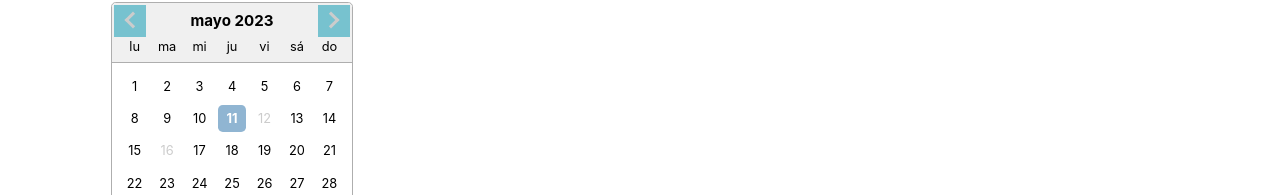
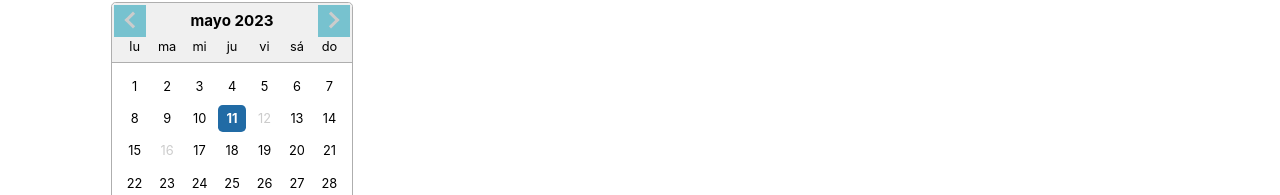
Before and after one commit to SFMZ21/APP_Disfraces_MZ, a React (Create React App) app: page /productos/1 in a window 1280 px wide. Shown: the part 298-493 px from the top of the page. Built offline with nearby package versions, Linux system fonts and the light colour scheme; no server answers; the database is empty; sample sign-in values are in the browser's storage; some icons are missing.

Commit message:
Función de selección de fechas en catálogo y carrito

```diff
--- a/src/components/Carrito/carrito.js
+++ b/src/components/Carrito/carrito.js
@@ -1,4 +1,4 @@
-import React, { useContext, useState } from 'react';
+import React, { useContext, useState, useEffect } from 'react';
 import Card from '../../images/BienvenidaHada.svg';
 import { DataContext } from '../../context/DataProvider';
 import ReservationForm from './reservationForm';
@@ -8,6 +8,12 @@ export const Carrito=()=>{
     const [menu,setMenu]= value.menu;
     const [carrito,setCarrito]=value.carrito;
     const [total] =value.total;
+
+    const [date, setDate] = useState(new Date());
+    const [startDate, setStartDate] = value.startDate;
+    const [endDate, setEndDate] = value.endDate;
+
+
 
 
     const tooglefalse =()=>{
@@ -64,6 +70,14 @@ export const Carrito=()=>{
         setShowModal(false);
     };
 
+     // Limpia las fechas después de eliminar productos del carrito
+    useEffect(() => {
+    if (carrito.length === 0) {
+      setStartDate(null);
+      setEndDate(null);
+    }
+    }, [carrito]);
+
 
     const show1 = menu ? "carritos show": "carritos";
     const show2 = menu ? "carrito show": "carrito";
@@ -104,6 +118,12 @@ export const Carrito=()=>{
 
 
                 <div className='carrito_footer'>
+                    <div>
+                        {/* Mostrar las fechas seleccionadas en el carrito */}
+                        <p>Fecha de inicio: {startDate ? startDate.toLocaleDateString("es"): "No seleccionada"}</p>
+                        <p>Fecha de fin: {endDate ? endDate.toLocaleDateString("es") : "No seleccionada"}</p>
+                    </div>
+
                     <h3>Total:{total}</h3>
                     <div>
                         <button className='btn-pago' onClick={handleOpenModal}>Reservar</button>
--- a/src/components/Productos/productoCatalogo.js
+++ b/src/components/Productos/productoCatalogo.js
@@ -22,12 +22,16 @@ export const ProductoCatalogo=()=> {
   let item =0;
 
   /*Calendario */
-  const [startDate, setStartDate] = useState(new Date());
-  const [endDate, setEndDate] = useState(null);
-  const onChange = (dates) => {
-    const [start, end] = dates;
-    setStartDate(start);
-    setEndDate(end);
+  const [date, setDate] = useState(new Date());
+  const [startDate, setStartDate] = useState()
+  const [endDate, setEndDate] = useState();
+
+  const handleChange = (range) => {
+    const [startDate, endDate] = range;
+    setStartDate(startDate);
+    setEndDate(endDate);
+    console.log(startDate,'inicio');
+    console.log(endDate,'fin')
   };
 
   const isDateRangeValid = (start, end) => {
@@ -84,8 +88,8 @@ export const ProductoCatalogo=()=> {
                   className='my-datepicker'
                   showIcon
                   locale="es"
-                  selected={startDate}
-                  onChange={onChange}
+                  selected={date}
+                  onChange={handleChange}
                   startDate={startDate}
                   endDate={endDate}
                   excludeDates={[addDays(new Date(), 1), addDays(new Date(), 5)]}
@@ -97,7 +101,7 @@ export const ProductoCatalogo=()=> {
             <button className='btn'  onClick={() => {
                   // Verifica si el rango de fechas seleccionado es válido antes de agregar el producto al carrito
                   if (isDateRangeValid(startDate, endDate)) {
-                    addCarrito(detalle.id);
+                    addCarrito(detalle.id, startDate,endDate);
                   } else {
                      // Si el rango de fechas no es válido, muestra un alert al usuario
                     alert('El rango de fechas seleccionado no es válido. Por favor, selecciona un rango de fechas de hasta 7 días.');
--- a/src/context/DataProvider.js
+++ b/src/context/DataProvider.js
@@ -9,6 +9,10 @@ export const DataProvider = (props) =>{
     const [menu,setMenu]= useState(false); /*manejador de estado del carrito*/
     const [carrito,setCarrito]=useState([]);
     const [total,setTotal] =useState(0);
+
+    /**fechas para el carrito */
+    const [startDate, setStartDate] = useState(new Date());
+    const [endDate, setEndDate] = useState(null);
 
     useEffect(()=>{
        const obtenerDatos = async()=>{
@@ -27,7 +31,7 @@ export const DataProvider = (props) =>{
 
     },[])
 
-    const addCarrito =(id)=>{
+    const addCarrito =(id, startDate, endDate)=>{
         const check =carrito.every(item=>{
             return item.id !== id;
         })
@@ -39,6 +43,10 @@ export const DataProvider = (props) =>{
         }else{
             alert("El producto se ha añadido al carrito")
         }
+
+        /**enviar fechas al carrito */
+        setStartDate(startDate);
+        setEndDate(endDate);
     }
 
     useEffect(()=>{
@@ -68,7 +76,9 @@ export const DataProvider = (props) =>{
         menu:[menu,setMenu],
         addCarrito: addCarrito,
         carrito:[carrito,setCarrito],
-        total:[total,setTotal]
+        total:[total,setTotal],
+        startDate:[startDate,setStartDate],
+        endDate:[endDate, setEndDate]
     }
 
     return(
```
